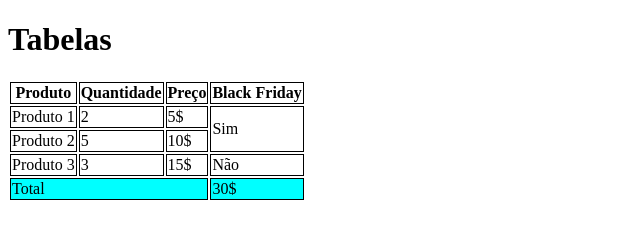
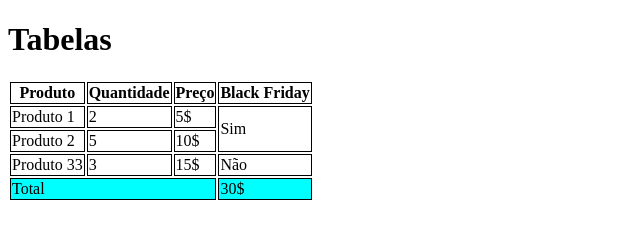
Before and after one commit to franbaltar/aula-tabela, a plain HTML site: page index.html in a window 1280 px wide. Shown: the whole page, without its empty margins (0-640 px from the left). Drawn offline with Linux system fonts and the light colour scheme.

Commit message:
trocado de produto 3 para produto 33

```diff
--- a/index.html
+++ b/index.html
@@ -43,7 +43,7 @@
                 <!-- <td>Sim</td> -->
             </tr>
             <tr>
-                <td>Produto 3</td>
+                <td>Produto 33</td>
                 <td>3</td>
                 <td>15$</td>
                 <td>Não</td>
```
